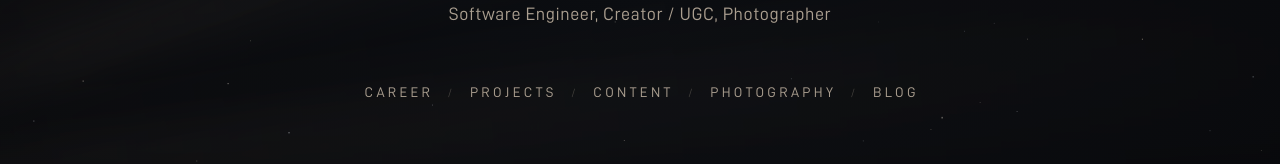
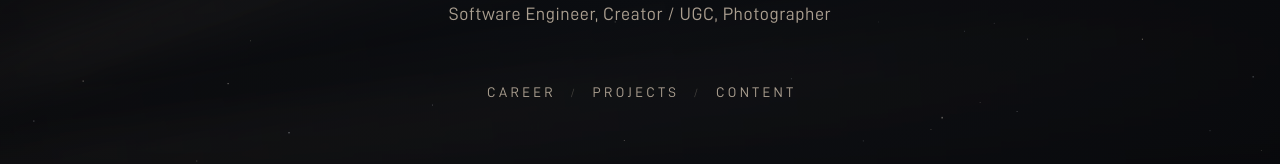
Before and after one commit to Paritybitz/alimohsinofficial, a React (Vite) app: page / in a window 1280 px wide. Shown: the part 345-509 px from the top of the page. Built offline with nearby package versions, Linux system fonts and the light colour scheme.

Commit message:
feat: update README and portfolio structure; enhance styling for images

```diff
--- a/index.html
+++ b/index.html
@@ -8,7 +8,7 @@
     <title>Ali Mohsin</title>
     <meta
       name="description"
-      content="Ali Mohsin — Software Engineer, Creator / UGC, Photographer."
+      content="Ali Mohsin — Software Engineer | Creator | UGC | Photographer"
     />
     <link rel="icon" type="image/svg+xml" href="/favicon.svg" />
   </head>
--- a/src/data/portfolio.ts
+++ b/src/data/portfolio.ts
@@ -247,10 +247,7 @@ export const sections: Sections = {
   content: {
     id: 'content',
     label: 'Content',
-    intro: {
-      text: 'A short statement about what you make and why — your creative voice in one or two lines.',
-      placeholder: true,
-    },
+    intro: { text: 'Brands I create UGC for.' },
     /** Up to three. Logos and thumbnails are optional. */
     items: [
       {
@@ -276,18 +273,13 @@ export const sections: Sections = {
   photography: {
     id: 'photography',
     label: 'Photography',
-    intro: {
-      text: 'Add three to five of your own photographs below.',
-      placeholder: true,
-    },
-    /** Three to five. Ratios shape the empty frames until real images arrive. */
-    photos: [
-      { src: '', alt: 'Photograph one', ratio: 4 / 5 },
-      { src: '', alt: 'Photograph two', ratio: 3 / 2 },
-      { src: '', alt: 'Photograph three', ratio: 4 / 5 },
-      { src: '', alt: 'Photograph four', ratio: 3 / 2 },
-      { src: '', alt: 'Photograph five', ratio: 4 / 5 },
-    ],
+    intro: { text: 'Selected photographs.' },
+    /**
+     * Three to five. While none has a `src`, the Photography chapter stays
+     * out of the navigation. Add photos, e.g.
+     * { src: '/images/photography/name.jpg', alt: 'What it shows', ratio: 4 / 5 }
+     */
+    photos: [],
     link: { label: 'More on Instagram', ref: 'instagram' },
   },
 
@@ -295,23 +287,27 @@ export const sections: Sections = {
     id: 'blog',
     label: 'Blog',
     intro: { text: 'Notes on building, creating and seeing.' },
-    /** Add a post by copying the block below. Delete the placeholder when you publish your first. */
-    posts: [
-      {
-        title: 'Your first post',
-        date: '2026-11-09',
-        summary: 'A one-line summary that appears in the list.',
-        body: [
-          'Each string in this list is one paragraph.',
-          'Write the post in src/data/portfolio.ts under sections.blog.posts, then remove this placeholder.',
-        ],
-        placeholder: true,
-      },
-    ],
+    /**
+     * Newest first. While this is empty, the Blog chapter stays out of the
+     * navigation. Add a post, e.g.
+     * { title: '…', date: '2026-11-09', summary: 'One line.', body: ['Paragraph one.'] }
+     */
+    posts: [],
     link: { label: 'More on LinkedIn', ref: 'linkedin' },
   },
 }
 
-export const sectionOrder: SectionId[] = ['career', 'projects', 'content', 'photography', 'blog']
+/** Chapters that have something to show; empty ones stay out of the navigation. */
+const hasContent: Record<SectionId, boolean> = {
+  career: true,
+  projects: true,
+  content: sections.content.items.length > 0,
+  photography: sections.photography.photos.some((photo) => photo.src),
+  blog: sections.blog.posts.length > 0,
+}
+
+export const sectionOrder: SectionId[] = (
+  ['career', 'projects', 'content', 'photography', 'blog'] satisfies SectionId[]
+).filter((id) => hasContent[id])
 
 export type SocialKey = keyof typeof socialLinks
--- a/src/styles/globals.css
+++ b/src/styles/globals.css
@@ -352,6 +352,8 @@ img {
   max-width: 100%;
   height: auto;
   overflow: visible;
+  /* Centre within the header even when the subtitle line is wider than the name */
+  margin-inline: auto;
 }
 
 /* ─── Logo ────────────────────────────────────────────────── */
```
